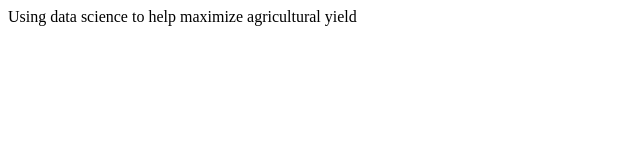
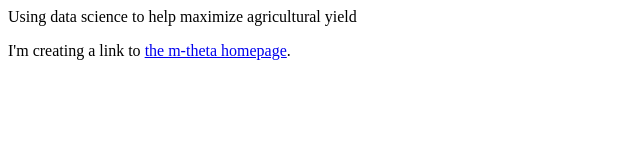
Before and after one commit to psanthosh2k/ProjectGit, a plain HTML site: page index.html in a window 1280 px wide. Shown: the whole page, without its empty margins (0-640 px from the left). Drawn offline with Linux system fonts and the light colour scheme.

Commit message:
Company info link added to project homepage

```diff
--- a/index.html
+++ b/index.html
@@ -9,6 +9,11 @@
 <body>
 
     Using data science to help maximize agricultural yield
+    <p>I'm creating a link to
+    <a href="https://www.m-theta.org/en-US/"
+   title="The best place to find more information about m-theta's
+          mission and how to contribute">the m-theta homepage</a>.
+    </p>
 
 </body>
 
```
